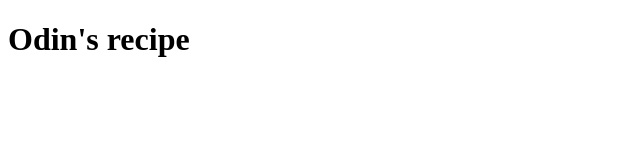
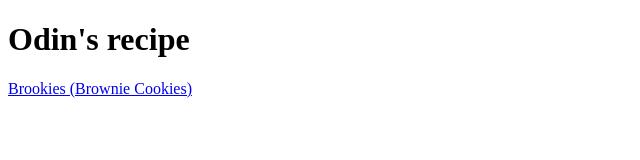
Before and after one commit to damartialartist/odin-recipes, a plain HTML site: page index.html in a window 1280 px wide. Shown: the whole page, without its empty margins (0-640 px from the left). Drawn offline with Linux system fonts and the light colour scheme.

Commit message:
Link homepage to a recipe

```diff
--- a/index.html
+++ b/index.html
@@ -5,5 +5,6 @@
     </head>
     <body>
         <h1>Odin's recipe</h1>
+        <a href="./recipes/brownie.html">Brookies (Brownie Cookies)</a>
     </body>
 </html>
```
